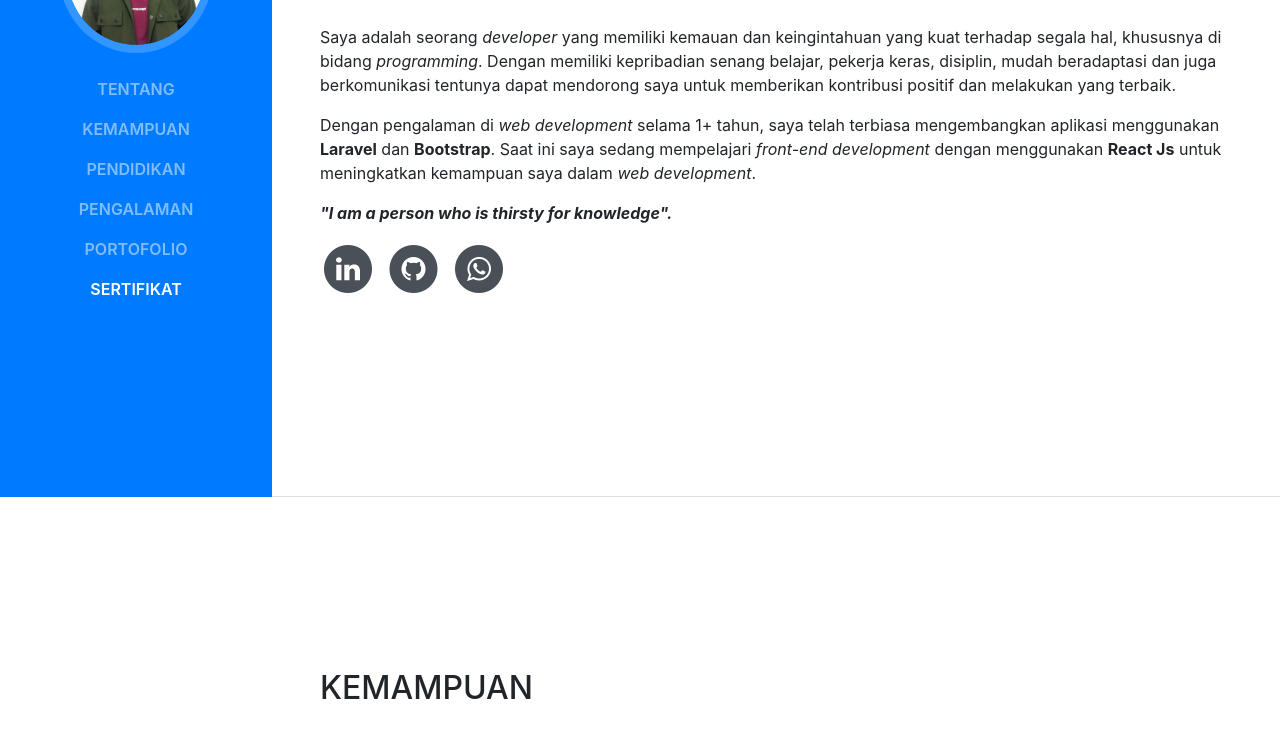
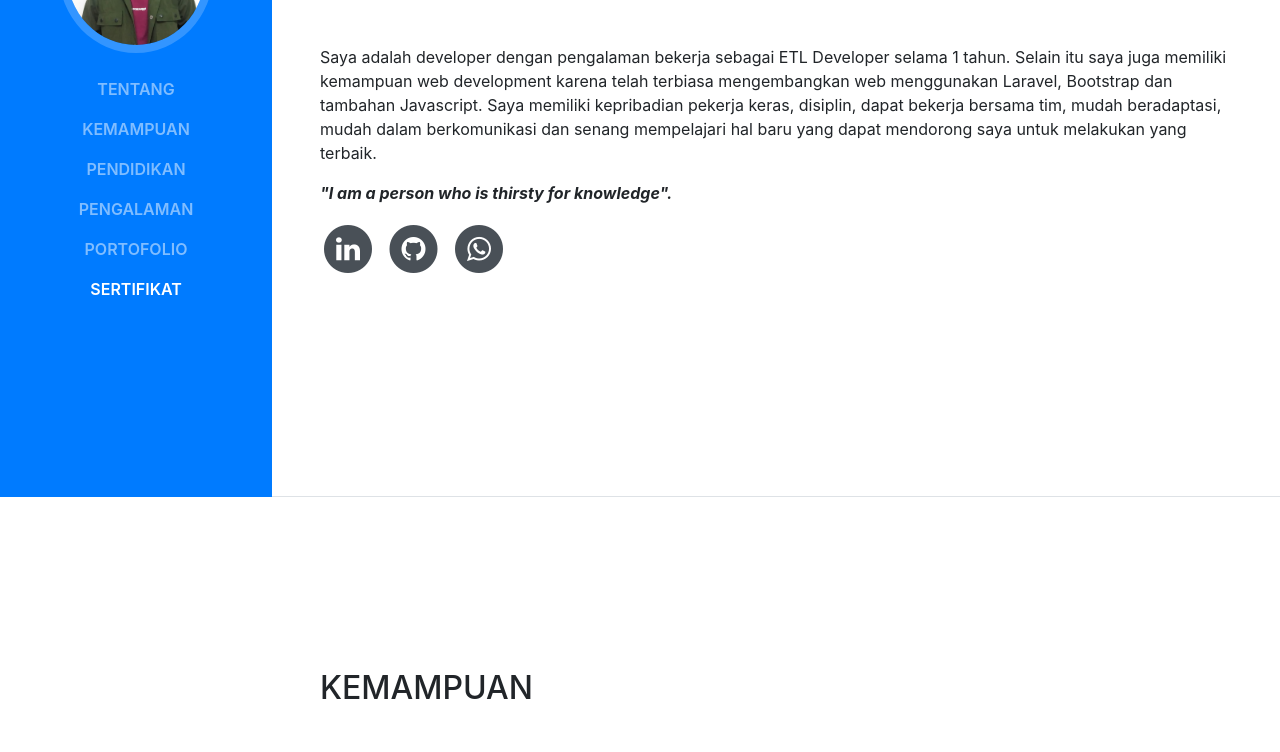
Before and after one commit to yusufwandana/yusufwandana.github.io, a website with bundled scripts: page index.html in a window 1280 px wide. Shown: the part 303-1055 px from the top of the page. Built offline with nearby package versions, Linux system fonts and the light colour scheme; a web font is replaced by a local one.

Commit message:
Update versi 1.0.1

```diff
--- a/index.html
+++ b/index.html
@@ -113,28 +113,12 @@
             >
           </div>
           <p>
-            Saya adalah seorang <em>developer</em> yang memiliki kemauan dan keingintahuan yang kuat terhadap segala hal, khususnya di bidang <em>programming</em>. Dengan memiliki kepribadian senang belajar, pekerja keras, disiplin, mudah beradaptasi dan juga berkomunikasi tentunya dapat mendorong saya untuk memberikan kontribusi positif dan melakukan yang terbaik.
-          </p>
-          <p>
-            Dengan pengalaman di <em>web development</em> selama 1+ tahun, saya telah terbiasa
-            mengembangkan aplikasi menggunakan <strong>Laravel</strong> dan
-            <strong>Bootstrap</strong>. Saat ini saya sedang mempelajari
-            <em>front-end development</em> dengan menggunakan
-            <strong>React Js</strong> untuk meningkatkan kemampuan saya dalam
-            <em>web development</em>.
+            Saya adalah developer dengan pengalaman bekerja sebagai ETL Developer selama 1 tahun. Selain itu saya juga memiliki kemampuan web development karena telah terbiasa mengembangkan web menggunakan Laravel, Bootstrap dan tambahan Javascript. Saya memiliki kepribadian pekerja keras, disiplin, dapat bekerja bersama tim, mudah beradaptasi, mudah dalam berkomunikasi dan senang mempelajari hal baru yang dapat mendorong saya untuk melakukan yang terbaik.
           </p>
           <p>
             <strong><em>"I am a person who is thirsty for knowledge".</em></strong>
           </p>
           <ul class="list-inline list-social-icons mb-0">
-            <!-- <li class="list-inline-item">
-              <a href="https://bit.ly/3igHbbG">
-                <span class="fa-stack fa-lg">
-                  <em class="fa fa-circle fa-stack-2x"></em>
-                  <em class="fa fa-instagram fa-stack-1x fa-inverse"></em>
-                </span>
-              </a>
-            </li> -->
             <li class="list-inline-item">
               <a target="_blank" href="https://bit.ly/2S3SsBB">
                 <span class="fa-stack fa-lg">
@@ -278,22 +262,6 @@
               <em class="devicons devicons-visualstudio"></em>
             </li>
           </ul>
-
-          <!-- <div class="subheading mb-3">Workflow</div>
-          <ul class="fa-ul mb-0">
-            <li>
-              <i class="fa-li fa fa-check"></i>
-              Mobile-First, Responsive Design</li>
-            <li>
-              <i class="fa-li fa fa-check"></i>
-              Cross Browser Testing &amp; Debugging</li>
-            <li>
-              <i class="fa-li fa fa-check"></i>
-              Cross Functional Teams</li>
-            <li>
-              <i class="fa-li fa fa-check"></i>
-              Agile Development &amp; Scrum</li>
-          </ul> -->
         </div>
       </section>
 
@@ -316,26 +284,6 @@
             </div>
           </div>
           <hr />
-          <!-- <div class="resume-item d-flex flex-column flex-md-row">
-            <div class="resume-content mr-auto">
-              <h3 class="mb-0">SMP N Cigombong 1</h3>
-              <div class="subheading">Student</div>
-            </div>
-            <div class="resume-date text-md-right">
-              <span class="text-primary">2014 - 2017</span>
-            </div>
-          </div>
-          <hr />
-          <div class="resume-item d-flex flex-column flex-md-row">
-            <div class="resume-content mr-auto">
-              <h3 class="mb-0">SD N Kilenjong</h3>
-              <div class="subheading">Student</div>
-            </div>
-            <div class="resume-date text-md-right">
-              <span class="text-primary">2008 - 2014</span>
-            </div>
-          </div>
-          <hr /> -->
         </div>
       </section>
 
@@ -371,22 +319,6 @@
               <span class="text-primary">September 2020 - Sekarang</span>
             </div>
           </div>
-
-          <!-- <div class="resume-item d-flex flex-column flex-md-row mb-5">
-            <div class="resume-content mr-auto">
-              <h3 class="mb-0">Junior Web Developer</h3>
-              <div class="subheading mb-3">Freelancer</div>
-              <p>
-                I want to improve my programming skills. When I have a lot of
-                free time, I try to freelance as a junior web developer. I am
-                developing web applications using Laravel Framework, Bootstrap
-                and a little bit of Javascript.
-              </p>
-            </div>
-            <div class="resume-date text-md-right">
-              <span class="text-primary">April 2020 - May 2020</span>
-            </div>
-          </div> -->
 
           <div class="resume-item d-flex flex-column flex-md-row">
             <div class="resume-content mr-auto">
```
Also changed, not shown: update_notes.txt (+6 -1 lines).
